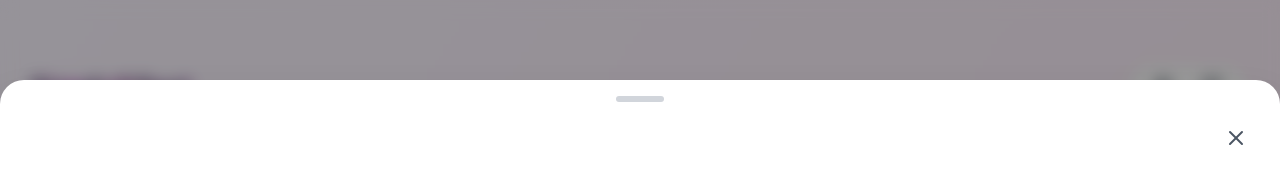
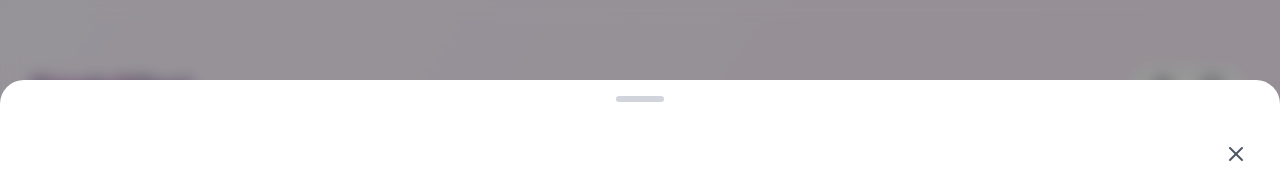
Before and after one commit to kevgilmore/simplysent-demo-fe, a React (Vite) app: page /new in a window 1280 px wide. Both pictures are taken after a click on the button 1164 px from the left and 88 px from the top of the page. Shown: the top 170 px of the page. Built offline with nearby package versions, Linux system fonts and the light colour scheme.

Commit message:
fix drag2

```diff
--- a/src/components/ui/Drawer.tsx
+++ b/src/components/ui/Drawer.tsx
@@ -19,49 +19,32 @@ export const Drawer: React.FC<DrawerProps> = ({
     showHandle = true,
 }) => {
     return (
-        <DrawerPrimitive.Root
-            open={open}
-            onOpenChange={onOpenChange}
-            dismissible={true}
-            shouldScaleBackground={false}
-        >
+        <DrawerPrimitive.Root open={open} onOpenChange={onOpenChange}>
             <DrawerPrimitive.Portal>
                 <DrawerPrimitive.Overlay
-                    className="fixed inset-0 z-40"
+                    className="fixed inset-0 bg-black/40 z-40"
                     style={{
-                        backgroundColor: "rgba(0, 0, 0, 0.4)",
                         backdropFilter: "blur(8px)",
                         WebkitBackdropFilter: "blur(8px)",
                     }}
                 />
                 <DrawerPrimitive.Content
-                    className="fixed inset-x-0 bottom-0 z-50 flex flex-col bg-white rounded-t-3xl shadow-2xl outline-none"
+                    className="bg-white flex flex-col rounded-t-3xl h-full max-h-[96vh] mt-24 fixed bottom-0 left-0 right-0 z-50 outline-none"
                     style={{
-                        height,
-                        maxHeight: "95vh",
+                        height: height,
                     }}
                 >
                     {showHandle && (
-                        <div className="flex justify-center py-4 flex-shrink-0">
-                            <div className="w-12 h-1.5 bg-gray-300 rounded-full" />
-                        </div>
+                        <div className="mx-auto w-12 h-1.5 flex-shrink-0 rounded-full bg-gray-300 mb-8 mt-4" />
                     )}
                     {title && (
-                        <div className="px-6 pb-4 flex-shrink-0">
+                        <div className="px-6 pb-4">
                             <DrawerPrimitive.Title className="text-2xl font-bold text-gray-800">
                                 {title}
                             </DrawerPrimitive.Title>
                         </div>
                     )}
-                    <div
-                        className="flex-1 overflow-y-auto px-6 pb-6"
-                        style={{
-                            paddingBottom:
-                                "calc(env(safe-area-inset-bottom) + 24px)",
-                            overscrollBehavior: "contain",
-                        }}
-                        vaul-no-drag=""
-                    >
+                    <div className="overflow-y-auto px-6 pb-6 flex-1">
                         {children}
                     </div>
                 </DrawerPrimitive.Content>
```
Also changed, not shown: test-drawer.html (added, +12 -0 lines).
